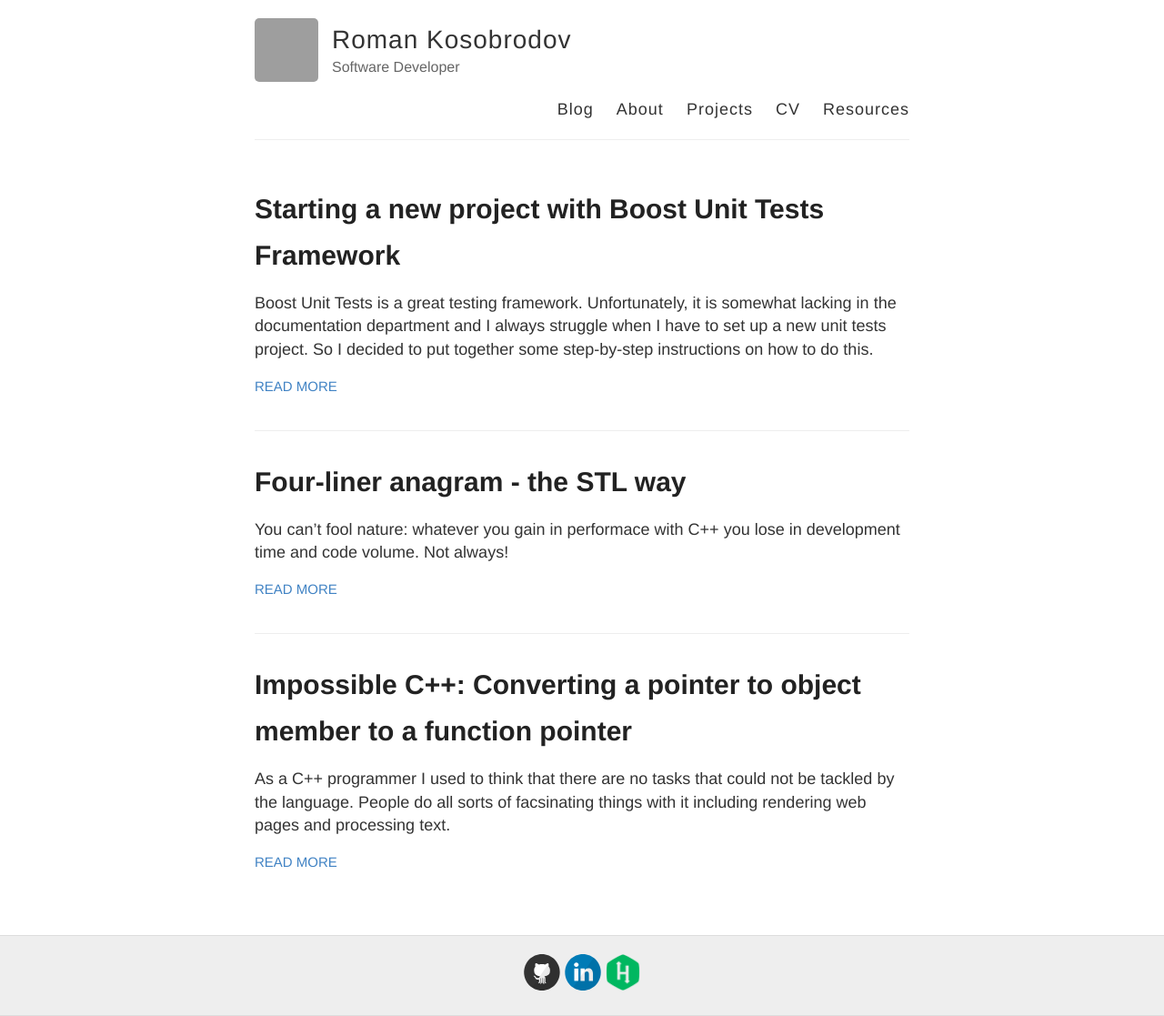
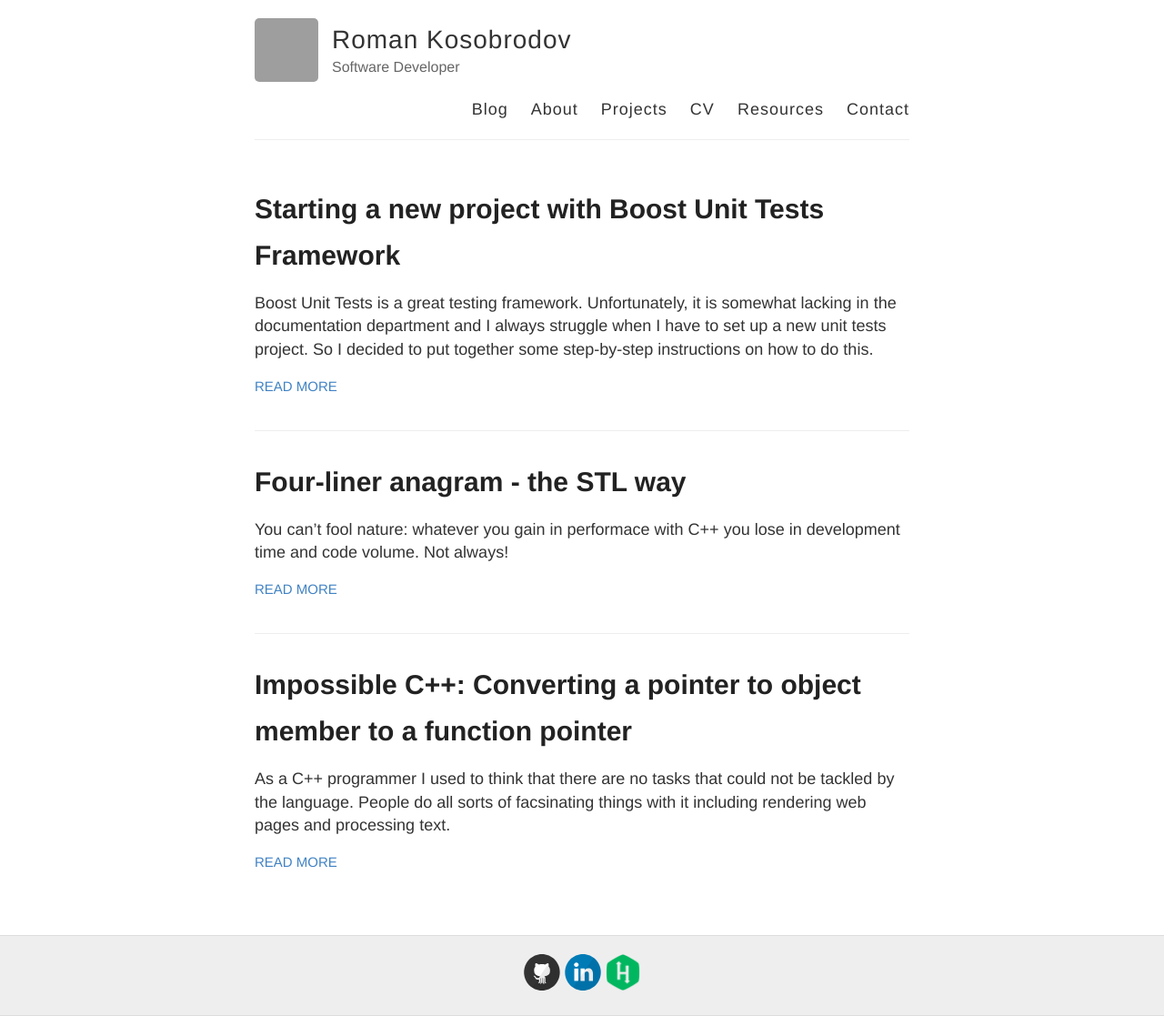
Before and after one commit to RomanKosobrodov/RomanKosobrodov.github.io, a Jekyll site: the page built from index.html, in a window 1280 px wide. Shown: the whole page at 91% size. Built offline with Jekyll 4.4.1, drawn with Linux system fonts in a browser that asks for light colours; grey boxes are pictures that could not be loaded.

Commit message:
added contact page

```diff
--- a/_layouts/default.html
+++ b/_layouts/default.html
@@ -32,6 +32,7 @@
             <a href="{{ site.baseurl }}/projects">Projects</a>
             <a href="{{ site.baseurl }}/cv">CV</a>
             <a href="{{ site.baseurl }}/resources">Resources</a>
+            <a href="{{ site.baseurl }}/contact">Contact</a>
           </nav>
         </header>
       </div>
```
